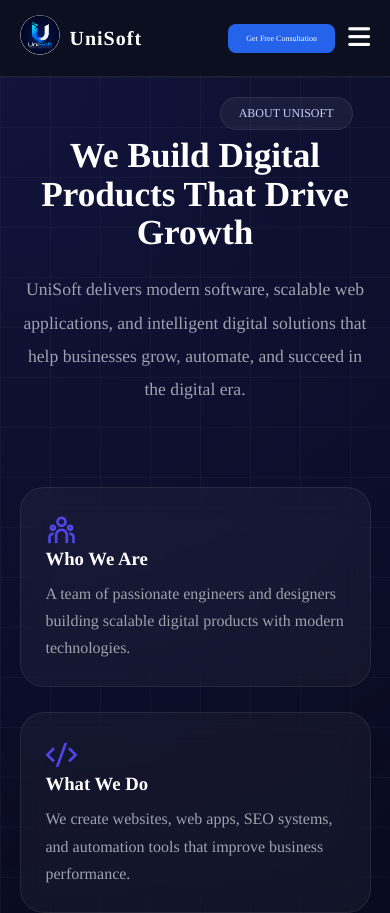
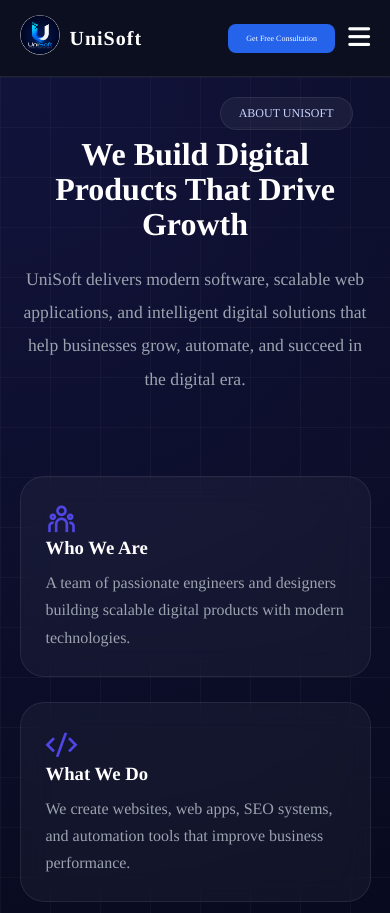
Before and after one commit to ShaniBhai786/UniSoft_Agency, a Next.js app: page /about in a window 390 px wide. Shown: the top 913 px of the page. Built offline with nearby package versions, Linux system fonts and the light colour scheme; a web font is replaced by a local one.

Commit message:
feat: enhance pricing header styling and adjust responsive font sizes for about section

```diff
--- a/src/app/styles.css
+++ b/src/app/styles.css
@@ -737,6 +737,10 @@
   .inputs-pkg-div {
     grid-template-columns: 1fr;
   }
+  .pricing-header h2 {
+    font-size: 2.5rem;
+    margin-top: 20px;
+  }
 }
 
 /* ===== INPUT BOX ===== */
@@ -2364,13 +2368,13 @@
 /* RESPONSIVE */
 @media (max-width: 900px) {
   .aboutHero h1 {
-    font-size: 2.8rem;
+    font-size: 2rem;
   }
 }
 
 @media (max-width: 600px) {
   .aboutHero h1 {
-    font-size: 2.2rem;
+    font-size: 2rem;
   }
 
   .aboutCard,
```
